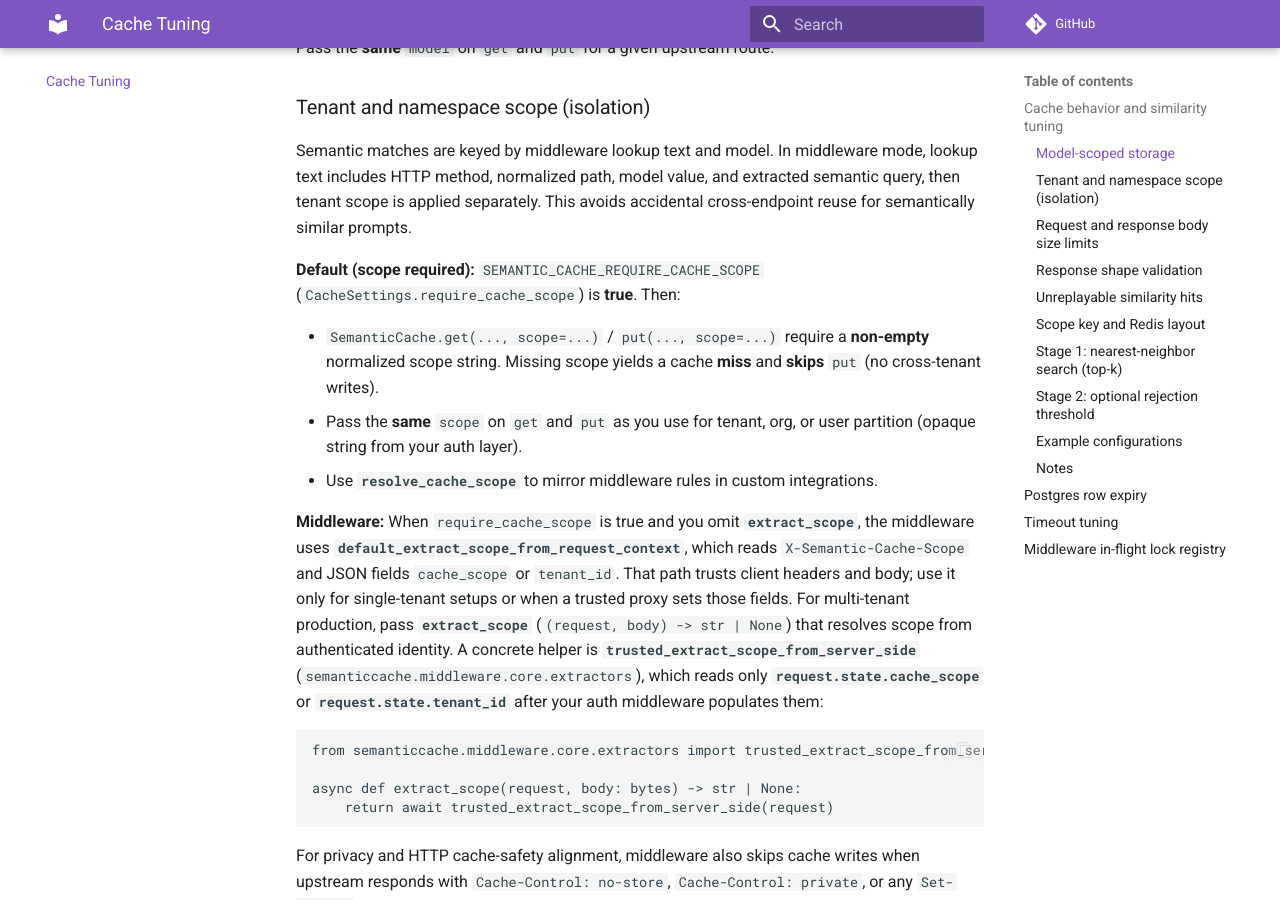
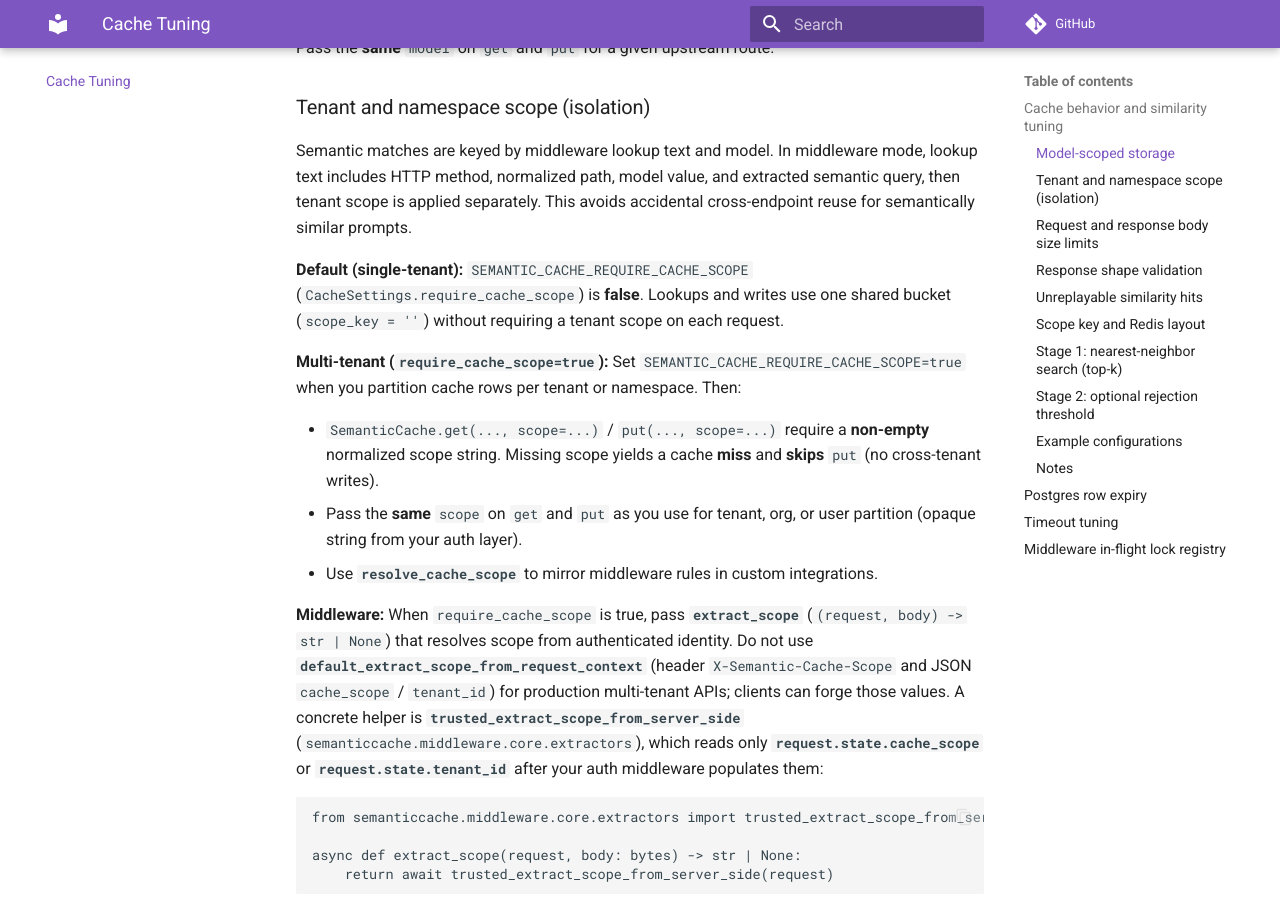
Before and after one commit to axm1647/fastapi-semcache, an MkDocs documentation site: the page built from docs/cache-tuning.md, in a window 1280 px wide and 900 px high, scrolled down 829 px. Built offline with MkDocs 1.6.1 and Material for MkDocs 9.7.7, drawn with Linux system fonts in a browser that asks for light colours; comment, search, counter and statistics services are not loaded; some of the changed text lies outside the part shown.

Commit message:
feat(config): default to single-tenant cache scope

````diff
--- a/docs/cache-tuning.md
+++ b/docs/cache-tuning.md
@@ -28,13 +28,15 @@ lookup text includes HTTP method, normalized path, model value, and extracted
 semantic query, then tenant scope is applied separately. This avoids accidental
 cross-endpoint reuse for semantically similar prompts.
 
-**Default (scope required):** `SEMANTIC_CACHE_REQUIRE_CACHE_SCOPE` (`CacheSettings.require_cache_scope`) is **true**. Then:
+**Default (single-tenant):** `SEMANTIC_CACHE_REQUIRE_CACHE_SCOPE` (`CacheSettings.require_cache_scope`) is **false**. Lookups and writes use one shared bucket (`scope_key = ''`) without requiring a tenant scope on each request.
+
+**Multi-tenant (`require_cache_scope=true`):** Set `SEMANTIC_CACHE_REQUIRE_CACHE_SCOPE=true` when you partition cache rows per tenant or namespace. Then:
 
 - `SemanticCache.get(..., scope=...)` / `put(..., scope=...)` require a **non-empty** normalized scope string. Missing scope yields a cache **miss** and **skips** `put` (no cross-tenant writes).
 - Pass the **same** `scope` on `get` and `put` as you use for tenant, org, or user partition (opaque string from your auth layer).
 - Use **`resolve_cache_scope`** to mirror middleware rules in custom integrations.
 
-**Middleware:** When `require_cache_scope` is true and you omit **`extract_scope`**, the middleware uses **`default_extract_scope_from_request_context`**, which reads `X-Semantic-Cache-Scope` and JSON fields `cache_scope` or `tenant_id`. That path trusts client headers and body; use it only for single-tenant setups or when a trusted proxy sets those fields. For multi-tenant production, pass **`extract_scope`** (`(request, body) -> str | None`) that resolves scope from authenticated identity. A concrete helper is **`trusted_extract_scope_from_server_side`** (`semanticcache.middleware.core.extractors`), which reads only **`request.state.cache_scope`** or **`request.state.tenant_id`** after your auth middleware populates them:
+**Middleware:** When `require_cache_scope` is true, pass **`extract_scope`** (`(request, body) -> str | None`) that resolves scope from authenticated identity. Do not use **`default_extract_scope_from_request_context`** (header `X-Semantic-Cache-Scope` and JSON `cache_scope` / `tenant_id`) for production multi-tenant APIs; clients can forge those values. A concrete helper is **`trusted_extract_scope_from_server_side`** (`semanticcache.middleware.core.extractors`), which reads only **`request.state.cache_scope`** or **`request.state.tenant_id`** after your auth middleware populates them:
 
 ```python
 from semanticcache.middleware.core.extractors import trusted_extract_scope_from_server_side
@@ -125,7 +127,7 @@ Redis key when Redis is enabled) so one bad row cannot force repeated misses.
 
 Integer **`tenant_id`** (JSON number) is accepted and normalized to a string for storage keys.
 
-**Single-tenant exception:** Set `SEMANTIC_CACHE_REQUIRE_CACHE_SCOPE=false` only when one customer owns the process **and** dedicated cache storage, or when you intentionally share one global cache bucket.
+**Single-tenant (default):** Leave `SEMANTIC_CACHE_REQUIRE_CACHE_SCOPE=false` (default) when one customer owns the process **and** dedicated cache storage, or when you intentionally share one global cache bucket.
 
 Middleware in-flight lock keys also include the resolved **scope** string so concurrent misses for different tenants are not serialized together.
 
````
Also changed, not shown: CHANGELOG.md (+1 -0 lines), README.md (+14 -18 lines), docs/index.md (+2 -2 lines), 4 other files.
